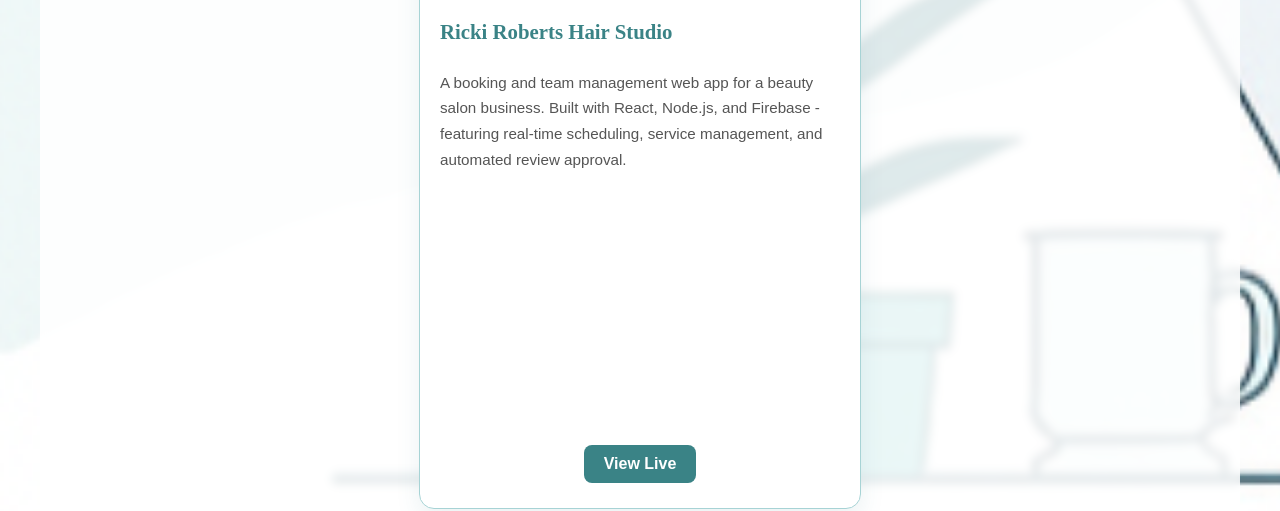
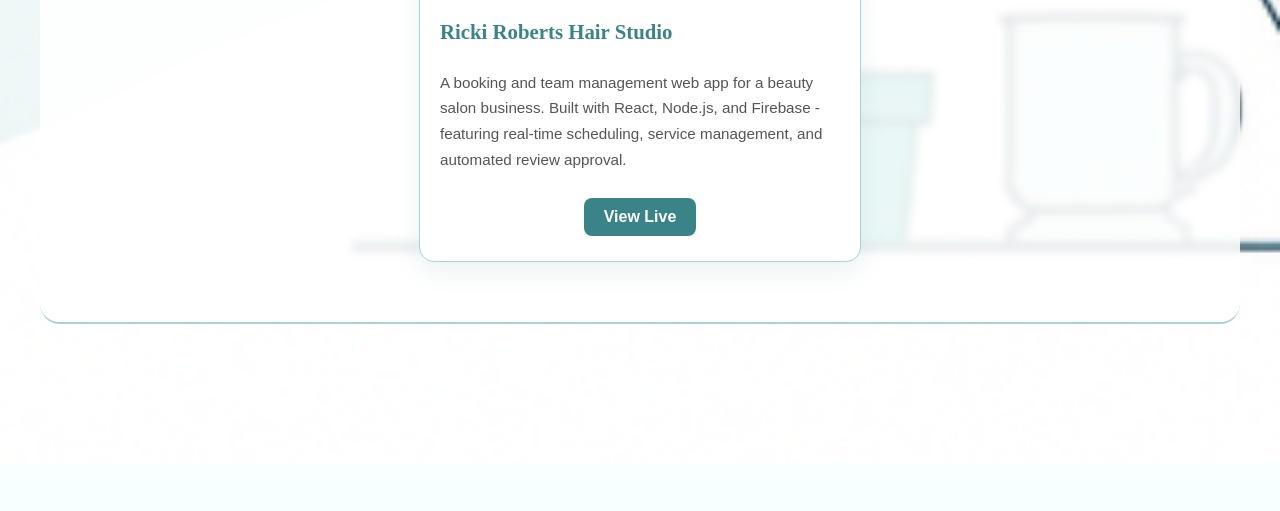
Before and after one commit to johncarpenter819/portfolio, a React (Vite) app in the folder frontend/: page /freelance in a window 1280 px wide. Shown: the part 3144-3655 px from the top of the page. After the commit the page ends 3608 px from the top, so only its background shows below. Built offline with nearby package versions, Linux system fonts and the light colour scheme.

Commit message:
Using devtools it appears collision is fixed with the language-bar-container and project-desc. deploying to vercel

```diff
--- a/frontend/src/styles/Projects.css
+++ b/frontend/src/styles/Projects.css
@@ -96,9 +96,9 @@
   font-size: 1rem;
   line-height: 1.6;
   color: #555;
-  margin-bottom: 40px;
-  flex-grow: 0;
-  height: 350px;
+  margin-bottom: 20px;
+  flex-grow: 1;
+  height: auto;
 }
 .key-challenge {
   font-size: 1rem;
```
